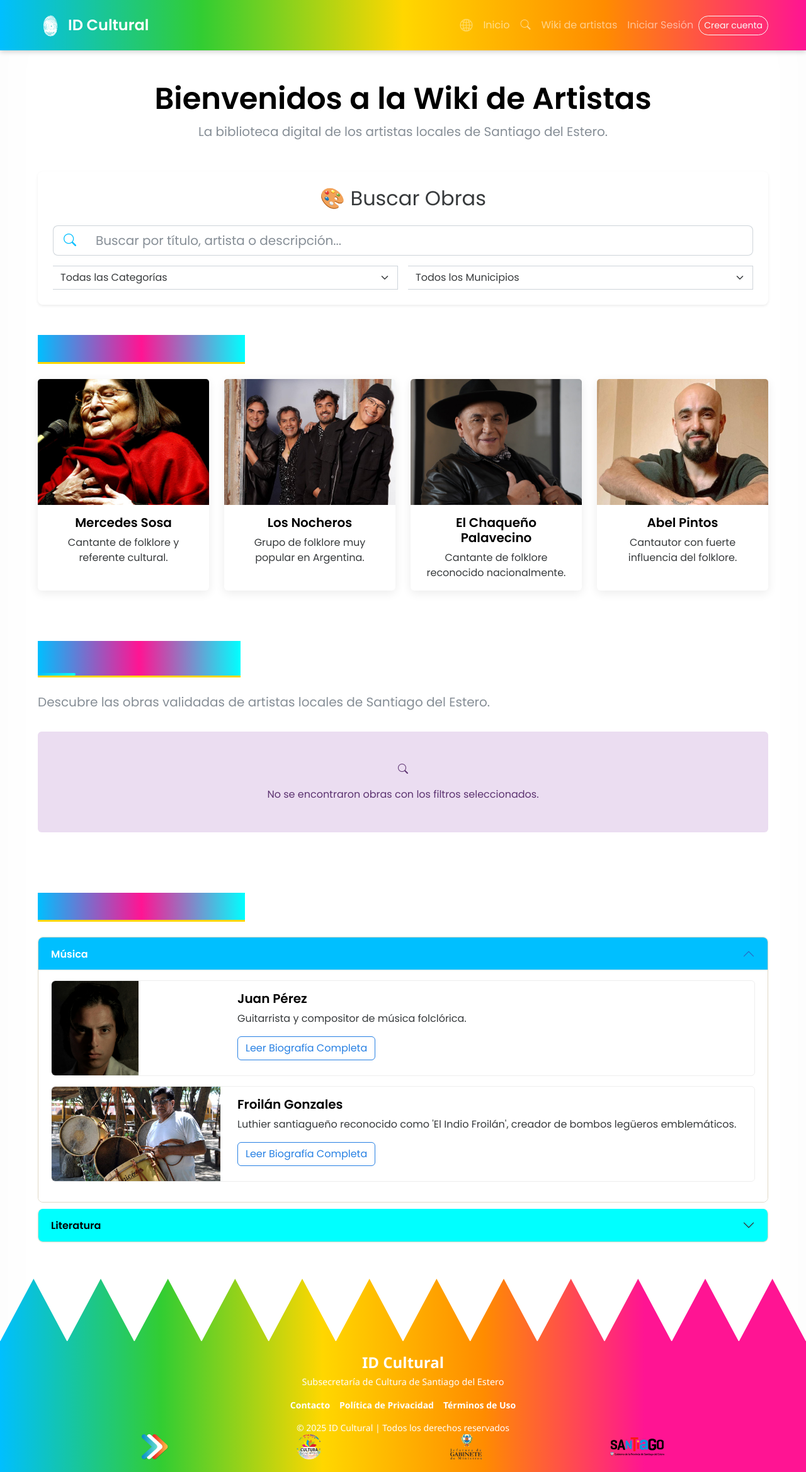
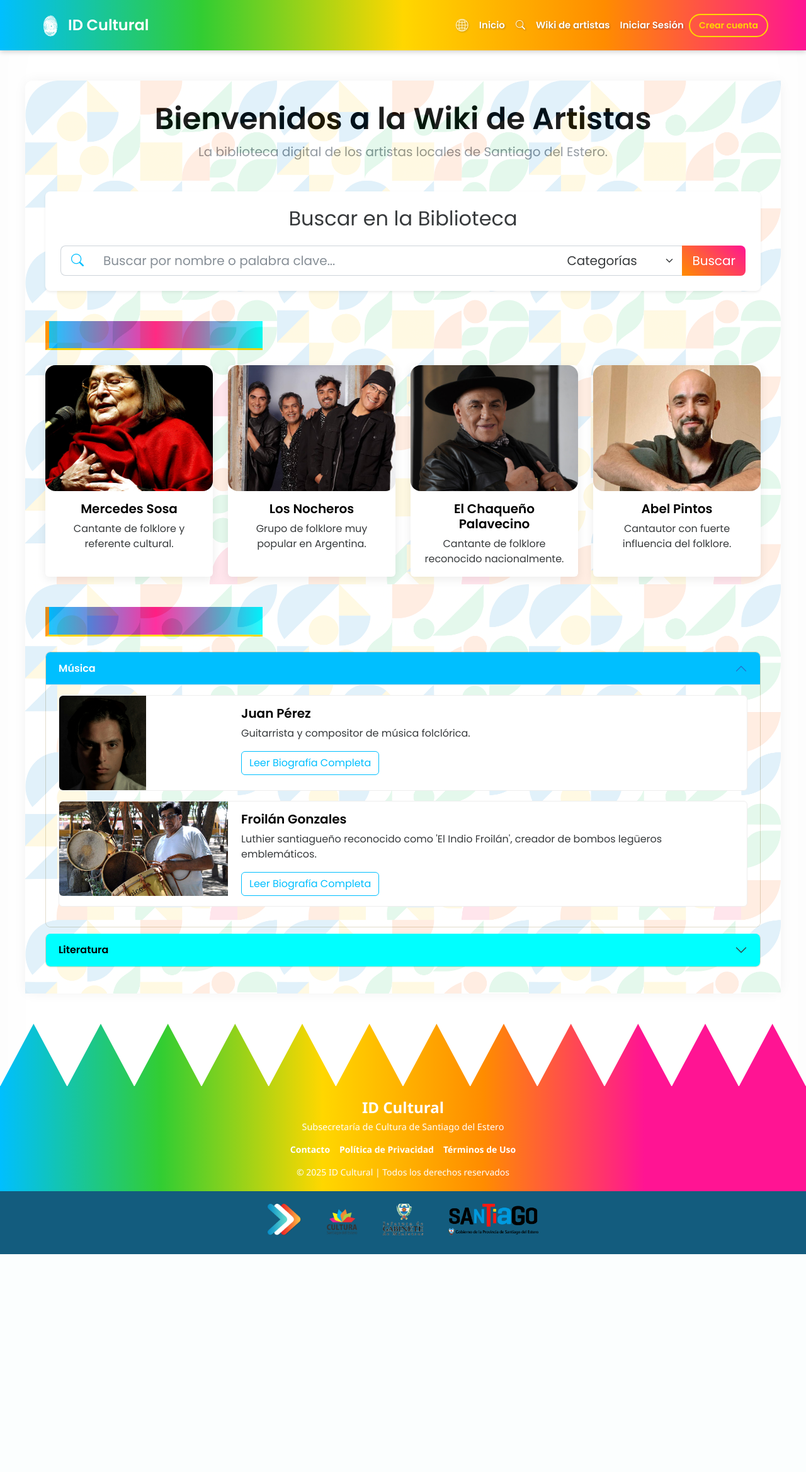
Before and after one commit to runatechdev/ID-Cultural, a PHP site: page /wiki.php in a window 1280 px wide. Shown: the whole page at 63% size. After the commit the page ends 1992 px from the top, so only its background shows below. Run offline with PHP 8.4, Linux system fonts and the light colour scheme; data comes from the database, SQL or seed files in the repository; data that the repository does not hold is empty; some libraries are stand-ins or nearby versions.

Commit message:
modificacion en el footer, texto menu y fonfo de wiki.

```diff
--- a/components/footer.php
+++ b/components/footer.php
@@ -1,4 +1,3 @@
-<script src="<?php echo BASE_URL; ?>static/js/search.js"></script>
 <div class="footer-zigzag">
   <svg viewBox="0 0 1200 100" preserveAspectRatio="none" class="zigzag-svg">
     <defs>
@@ -20,18 +19,23 @@
     <h2>ID Cultural</h2>
     <p>Subsecretaría de Cultura de Santiago del Estero</p>
   </div>
+
   <div class="footer-links">
     <a href="/src/views/pages/public/components/contacto.html" target="_blank">Contacto</a>
     <a href="/src/views/pages/public/components/privacidad.html" target="_blank">Política de Privacidad</a>
     <a href="/src/views/pages/public/terminos_condiciones.html" target="_blank">Términos de Uso</a>
   </div>
- <p class="copyright">
-   © 2025 ID Cultural | Todos los derechos reservados
-   <br>
-  <img src="/static/img/logos/Itse.png" alt="ItseLogo" height="40" style="margin:0 100px;">
-  <img src="/static/img/logos/cultura.png" alt="culturaLogo" height="40" style="margin:0 100px;">
-  <img src="/static/img/logos/jefatura.png" alt="jefaturaLogo" height="40" style="margin:0 100px;">
-  <img src="/static/img/logos/gobierno.png" alt="sgoLogo" height="30" style="margin:0 100px;">
-</p>
+<p class="copyright">
+      © 2025 ID Cultural | Todos los derechos reservados
+    </p>
 
 </footer>
+<div class="footer-socalo">
+    <div class="footer-logos">
+      <img src="/static/img/logos/Itse.png" alt="ItseLogo" height="50">
+      <img src="/static/img/logos/cultura.png" alt="culturaLogo" height="80   ">
+      <img src="/static/img/logos/jefatura.png" alt="jefaturaLogo" height="80">
+      <img src="/static/img/logos/gobierno.png" alt="sgoLogo" height="50">
+    </div>
+
+  </div>
--- a/docker-compose.yml
+++ b/docker-compose.yml
@@ -1,4 +1,4 @@
-version: '3.8'
+
 
 services:
   web:
--- a/public/static/css/main.css
+++ b/public/static/css/main.css
@@ -350,3 +350,113 @@
   text-align: center;
   font-family: 'Segoe UI', sans-serif;
 }
+.footer-socalo {
+  background-color: rgb(19, 92, 126); /* bordo */
+  padding: 20px 0;
+  text-align: center;
+}
+
+.footer-logos {
+  display: flex;
+  justify-content: center;
+  align-items: center;
+  gap: 60px; /* espacio entre logos */
+  margin-bottom: 10px;
+}
+
+.footer-logos img {
+  max-height: 50px;
+  transition: transform 0.3s ease;
+}
+
+.footer-logos img:hover {
+  transform: scale(1.1); /* efecto sutil al pasar el mouse */
+}
+
+.footer-socalo .copyright {
+  color: #fff;
+  font-size: 14px;
+  margin: 0;
+}
+
+.footer-logos {
+  display: flex;
+  justify-content: center;
+  align-items: center;
+  flex-wrap: wrap; /* permite que los logos bajen si no entran */
+  gap: 40px;
+  margin-bottom: 10px;
+
+}
+
+.footer-logos img {
+  max-height: 50px;
+  flex: 0 1 auto;
+}
+
+.footer-socalo .copyright {
+  color: #fff;
+  font-size: 14px;
+  margin: 0;
+}
+
+/* 📱 Pantallas chicas */
+@media (max-width: 768px) {
+  .footer-logos {
+    flex-direction: column; /* logos en columna */
+    gap: 20px;
+  }
+
+  .footer-logos img {
+    max-height: 40px;
+  }
+
+  .footer-socalo {
+    padding: 15px 10px;
+  }
+
+  .footer-socalo .copyright {
+    font-size: 12px;
+  }
+}
+.navbar-nav .nav-link {
+  font-family: 'Poppins', sans-serif;
+  font-weight: 600;
+  font-size: 15px;
+  color: #ffffff !important;
+  position: relative;
+  padding: 6px 12px;
+  transition: color 0.3s ease;
+  text-shadow: 1px 1px 3px rgba(0, 0, 0, 0.3);
+}
+
+.navbar-nav .nav-link::after {
+  content: '';
+  position: absolute;
+  bottom: 0;
+  left: 0;
+  width: 0%;
+  height: 2px;
+  background-color: #FFD700;
+  transition: width 0.3s ease;
+}
+
+.navbar-nav .nav-link:hover {
+  color: #FFD700 !important;
+}
+
+.navbar-nav .nav-link:hover::after {
+  width: 100%;
+}
+.navbar-nav .btn-outline-light {
+  border: 2px solid #FFD700;
+  color: #FFD700;
+  font-weight: bold;
+  padding: 6px 14px;
+  transition: all 0.3s ease;
+}
+
+.navbar-nav .btn-outline-light:hover {
+  background-color: #FFD700;
+  color: #000;
+}
--- a/public/static/css/wiki.css
+++ b/public/static/css/wiki.css
@@ -51,7 +51,6 @@
     color: var(--color-primario);
     display: inline-block;
     background: linear-gradient(90deg, var(--color-primario), #2a5a69);
-    background-clip: text;
     -webkit-background-clip: text;
     -webkit-text-fill-color: transparent;
     padding-bottom: 5px;
@@ -144,109 +143,101 @@
     border-color: var(--color-acento);
 }
 
-/* ===== ESTILOS PARA TARJETAS DE OBRAS ===== */
+/* ==== ESTILO GEOMÉTRICO COLORIDO ==== */
 
-.obra-card {
-    transition: all 0.3s ease;
-    border-radius: 12px;
-    overflow: hidden;
+body {
+  background-color: #ffffff;
 }
 
-.obra-card:hover {
-    transform: translateY(-8px);
-    box-shadow: 0 12px 24px rgba(0, 191, 255, 0.2) !important;
+/* Patrón geométrico como fondo decorativo */
+.wiki-bg {
+  background: linear-gradient(135deg, #00BFFF 0%, #32CD32 25%, #FFD700 50%, #FF8C00 75%, #FF1493 100%);
+  -webkit-mask-image: url('/static/img/pattern.svg');
+  -webkit-mask-repeat: repeat;
+  -webkit-mask-size: 200px;
+  mask-image: url('/static/img/pattern.svg');
+  mask-repeat: repeat;
+  mask-size: 200px;
+  opacity: 0.1;
+  position: absolute;
+  top: 0;
+  right: 0;
+  bottom: 0;
+  left: 0;
+  z-index: -1;
 }
 
-.obra-imagen-container {
-    position: relative;
-    background: linear-gradient(135deg, #f5f5f5 0%, #e9e9e9 100%);
-    overflow: hidden;
+/* Contenedor principal */
+.container {
+  position: relative;
+  z-index: 2;
 }
 
-.obra-imagen-container img {
-    width: 100%;
-    height: 100%;
-    object-fit: cover;
-    transition: transform 0.3s ease;
+/* Títulos */
+.section-title {
+  color: #003366;
+  font-weight: 700;
+  border-left: 6px solid #FF8C00;
+  padding-left: 10px;
 }
 
-.obra-card:hover .obra-imagen-container img {
-    transform: scale(1.08);
+/* Tarjetas de artistas */
+.artist-card img {
+  border-radius: 16px;
 }
 
-.obra-overlay {
-    position: absolute;
-    top: 0;
-    left: 0;
-    right: 0;
-    bottom: 0;
-    background: rgba(0, 0, 0, 0.7);
-    display: flex;
-    align-items: center;
-    justify-content: center;
-    opacity: 0;
-    transition: opacity 0.3s ease;
+.artist-card {
+  transition: transform 0.3s ease, box-shadow 0.3s ease;
+  background-color: #ffffff;
 }
 
-.obra-card:hover .obra-overlay {
-    opacity: 1;
+.artist-card:hover {
+  transform: translateY(-5px);
+  box-shadow: 0 8px 20px rgba(0,0,0,0.15);
 }
 
-.obra-card .card-title {
-    color: #333;
-    font-weight: 600;
-    margin-bottom: 0.75rem;
+/* Botones */
+.btn-primary {
+  background: linear-gradient(45deg, #FF8C00, #FF1493);
+  border: none;
 }
 
-.obra-card .card-text {
-    font-size: 0.95rem;
-    line-height: 1.5;
-    color: #666;
+.btn-outline-primary {
+  border-color: #00BFFF;
+  color: #00BFFF;
 }
 
-.obra-card .badge {
-    font-size: 0.8rem;
-    padding: 0.5rem 0.75rem;
-    background-color: var(--color-primario) !important;
+.btn-outline-primary:hover {
+  background-color: #00BFFF;
+  color: white;
+}
+/* ==== FONDO GEOMÉTRICO COLORIDO ==== */
+body {
+  position: relative;
+  background-color: #fff;
+  overflow-x: hidden;
 }
 
-/* Hover lift effect */
-.hover-lift {
-    position: relative;
+/* Capa del patrón */
+.wiki-pattern {
+  position: absolute;
+  top: 0;
+  right: 0;
+  bottom: 0;
+  left: 0;
+  background-image: url('/static/img/pattern.png');
+  background-repeat: repeat;
+  background-size: 400px;
+  opacity: 0.12; /* sutil para no distraer */
+  z-index: 0;
 }
 
-/* Grid responsive para obras */
-@media (max-width: 768px) {
-    .obra-card {
-        margin-bottom: 1rem;
-    }
+/* Asegura que el contenido quede por encima */
+main.container {
+  position: relative;
+  z-index: 2;
+  background-color: rgba(255, 255, 255, 0.95);
+  border-radius: 12px;
+  padding: 2rem;
+  box-shadow: 0 0 20px rgba(0,0,0,0.05);
 }
-
-/* ===== SECCIÓN DE OBRAS EN WIKI ===== */
-
-#contenedor-obras-wiki {
-    margin-top: 2rem;
-}
-
-.obras-seccion {
-    padding: 2rem 0;
-}
-
-.obras-seccion h2 {
-    color: var(--color-primario);
-    font-weight: 700;
-    margin-bottom: 2rem;
-    position: relative;
-    padding-bottom: 1rem;
-}
-
-.obras-seccion h2::after {
-    content: '';
-    position: absolute;
-    bottom: 0;
-    left: 0;
-    width: 60px;
-    height: 4px;
-    background: linear-gradient(90deg, var(--color-primario) 0%, var(--color-secundario) 100%);
-    border-radius: 2px;
-}
--- a/public/wiki.php
+++ b/public/wiki.php
@@ -32,41 +32,30 @@
     <?php include __DIR__ . '/../components/navbar.php'; ?>
 
     <main class="container my-5">
-
+    <div class="wiki-pattern"></div>
         <section class="text-center mb-5">
             <h1 class="display-5 fw-bold">Bienvenidos a la Wiki de Artistas</h1>
             <p class="lead text-muted">La biblioteca digital de los artistas locales de Santiago del Estero.</p>
         </section>
-        <!-- Sección de Búsqueda de Obras -->
+
         <section class="search-section card p-4 mb-5 shadow-sm">
-            <h2 class="text-center mb-4">🎨 Buscar Obras</h2>
-            <form id="form-busqueda-wiki" action="#" method="get">
-                <div class="input-group input-group-lg mb-3">
+            <h2 class="text-center mb-4">Buscar en la Biblioteca</h2>
+            <form id="form-busqueda" action="#" method="get">
+                <div class="input-group input-group-lg">
                     <span class="input-group-text"><i class="bi bi-search"></i></span>
-                    <input type="text" class="form-control" placeholder="Buscar por título, artista o descripción..." name="busqueda" id="busqueda-wiki">
-                </div>
+                    <input type="text" class="form-control" placeholder="Buscar por nombre o palabra clave..." name="search" id="search" required>
 
-                <div class="row g-3">
-                    <div class="col-md-6">
-                        <select name="categoria" id="categoria-wiki" class="form-select">
-                            <option value="">Todas las Categorías</option>
-                            <?php foreach ($categorias as $cat): ?>
-                                <option value="<?php echo htmlspecialchars($cat['categoria']); ?>">
-                                    <?php echo htmlspecialchars($cat['categoria']); ?>
-                                </option>
-                            <?php endforeach; ?>
-                        </select>
-                    </div>
-                    <div class="col-md-6">
-                        <select name="municipio" id="municipio-wiki" class="form-select">
-                            <option value="">Todos los Municipios</option>
-                            <?php foreach ($municipios as $mun): ?>
-                                <option value="<?php echo htmlspecialchars($mun['municipio']); ?>">
-                                    <?php echo htmlspecialchars($mun['municipio']); ?>
-                                </option>
-                            <?php endforeach; ?>
-                        </select>
-                    </div>
+                    <select name="categoria" id="categoria" class="form-select" style="max-width: 200px;">
+                        <option value="">Categorías</option>
+                        <option value="Artesania">Artesanía</option>
+                        <option value="Audiovisual">Audiovisual</option>
+                        <option value="Danza">Danza</option>
+                        <option value="Teatro">Teatro</option>
+                        <option value="Musica">Música</option>
+                        <option value="Literatura">Literatura</option>
+                        <option value="Escultura">Escultura</option>
+                    </select>
+                    <button type="submit" class="btn btn-primary">Buscar</button>
                 </div>
             </form>
         </section>
@@ -109,20 +98,6 @@
                             <p class="card-text">Cantautor con fuerte influencia del folklore.</p>
                         </div>
                     </div>
-                </div>
-            </div>
-        </section>
-
-        <!-- Sección de Obras Publicadas -->
-        <section class="obras-seccion my-5">
-            <h2 class="mb-4 section-title">🎨 Galería de Obras</h2>
-            <p class="lead text-muted mb-4">Descubre las obras validadas de artistas locales de Santiago del Estero.</p>
-            <div id="contenedor-obras-wiki">
-                <div class="text-center">
-                    <div class="spinner-border text-primary" role="status">
-                        <span class="visually-hidden">Cargando obras...</span>
-                    </div>
-                    <p class="mt-3 text-muted">Cargando obras...</p>
                 </div>
             </div>
         </section>
```
Also changed, not shown: components/navbar.php (+22 -119 lines), public/static/img/logos/cultura.png, public/static/img/logos/cultura_v.png (added), public/static/img/logos/jefatura.png.
